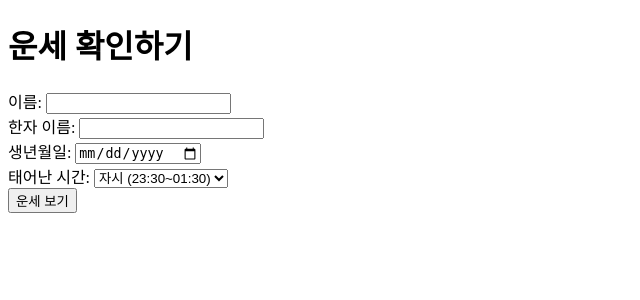
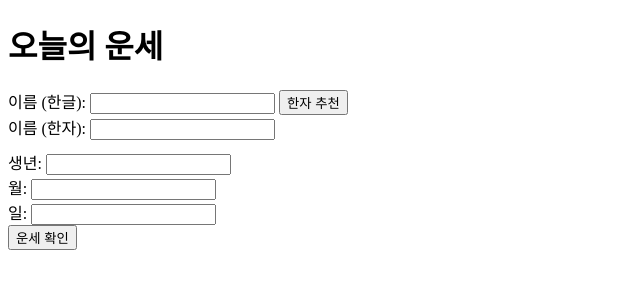
Before and after one commit to joys000/ai-fortune-hf, a Flask app: page / in a window 1280 px wide. Shown: the top 300 px of the page, without its empty margins (0-640 px from the left). Run offline with Flask 3, Linux system fonts and the light colour scheme.

Commit message:
index.html

```diff
--- a/templates/index.html
+++ b/templates/index.html
@@ -1,32 +1,51 @@
 <!DOCTYPE html>
 <html lang="ko">
 <head>
-    <meta charset="UTF-8">
-    <title>오늘의 운세</title>
+  <meta charset="UTF-8">
+  <title>운세 웹사이트</title>
 </head>
 <body>
-    <h1>운세 확인하기</h1>
-    <form method="post">
-        <label>이름: <input type="text" name="name" required></label><br>
-        <label>한자 이름: <input type="text" name="hanja_name" required></label><br>
-        <label>생년월일: <input type="date" name="birth_date" required></label><br>
-        <label>태어난 시간:
-            <select name="birth_time" required>
-                <option value="23:30~01:30">자시 (23:30~01:30)</option>
-                <option value="01:30~03:30">축시 (01:30~03:30)</option>
-                <option value="03:30~05:30">인시 (03:30~05:30)</option>
-                <option value="05:30~07:30">묘시 (05:30~07:30)</option>
-                <option value="07:30~09:30">진시 (07:30~09:30)</option>
-                <option value="09:30~11:30">사시 (09:30~11:30)</option>
-                <option value="11:30~13:30">오시 (11:30~13:30)</option>
-                <option value="13:30~15:30">미시 (13:30~15:30)</option>
-                <option value="15:30~17:30">신시 (15:30~17:30)</option>
-                <option value="17:30~19:30">유시 (17:30~19:30)</option>
-                <option value="19:30~21:30">술시 (19:30~21:30)</option>
-                <option value="21:30~23:30">해시 (21:30~23:30)</option>
-            </select>
-        </label><br>
-        <button type="submit">운세 보기</button>
-    </form>
+  <h1>오늘의 운세</h1>
+
+  <form action="/result" method="post">
+    <label>이름 (한글): <input type="text" id="koreanName" name="name" required></label>
+    <button type="button" onclick="searchHanja()">한자 추천</button><br>
+
+    <label>이름 (한자): <input type="text" id="hanjaName" name="hanja_name" required></label><br>
+    <div id="hanjaSuggestions" style="margin:10px 0;"></div>
+
+    <label>생년: <input type="number" name="year" required></label><br>
+    <label>월: <input type="number" name="month" required></label><br>
+    <label>일: <input type="number" name="day" required></label><br>
+
+    <button type="submit">운세 확인</button>
+  </form>
+
+  <script>
+    function searchHanja() {
+      const name = document.getElementById("koreanName").value;
+      if (!name) return alert("한글 이름을 입력하세요!");
+
+      fetch(`/search_hanja?name=${encodeURIComponent(name)}`)
+        .then(res => res.json())
+        .then(data => {
+          const container = document.getElementById("hanjaSuggestions");
+          container.innerHTML = "";
+          if (data.options.length === 0) {
+            container.innerHTML = "<p>추천 한자가 없습니다.</p>";
+            return;
+          }
+
+          data.options.forEach(h => {
+            const span = document.createElement("span");
+            span.textContent = h;
+            span.style.cursor = "pointer";
+            span.style.marginRight = "10px";
+            span.onclick = () => document.getElementById("hanjaName").value = h;
+            container.appendChild(span);
+          });
+        });
+    }
+  </script>
 </body>
 </html>
```
